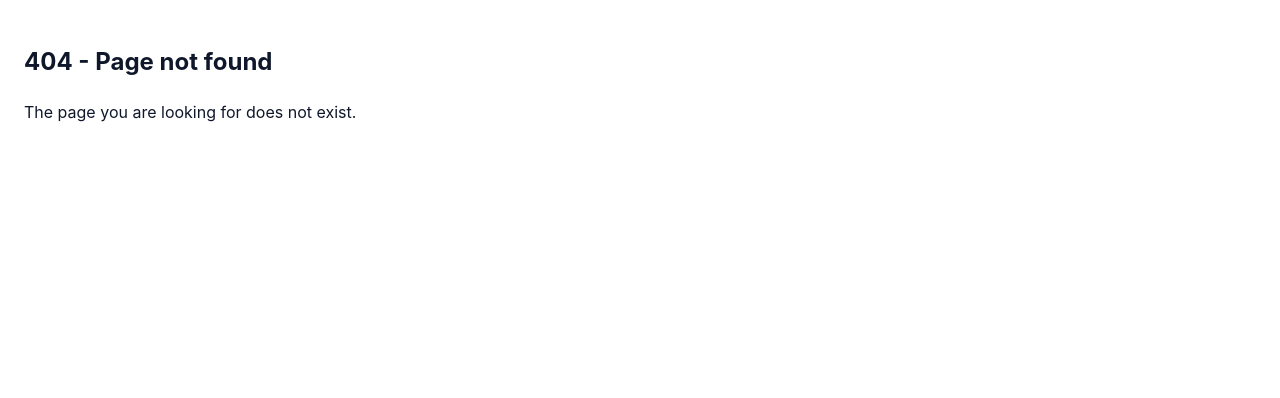
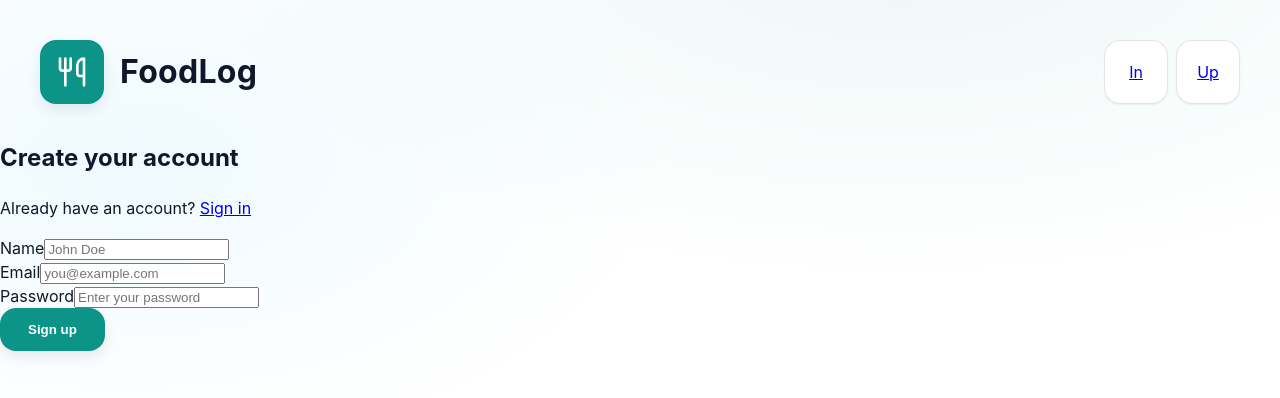
Before and after one commit to food-logteam/FoodLog, a React app in the folder frontend/: page /auth/signup in a window 1280 px wide. Before the commit this address had no page. Shown: the top 398 px of the page. Built offline with nearby package versions, Linux system fonts and the light colour scheme; no server answers; the HTML template or start-up script is replaced by a standard one; what @radix-ui/themes would draw is missing.

Commit message:
changes fronend sign in sign up

```diff
--- a/frontend/src/App.jsx
+++ b/frontend/src/App.jsx
@@ -7,6 +7,8 @@ import 'react-toastify/dist/ReactToastify.css';
 
 import Home from './pages/Home.jsx';
 import NotFound from './pages/NotFound.jsx';
+import SignIn from './pages/SignIn.jsx';
+import SignUp from './pages/SignUp.jsx';
 
 export default function App() {
   return (
@@ -14,6 +16,8 @@ export default function App() {
       <Router>
         <Routes>
           <Route path="/" element={<Home />} />
+          <Route path="/auth/signin" element={<SignIn />} />
+          <Route path="/auth/signup" element={<SignUp />} />
           <Route path="*" element={<NotFound />} />
         </Routes>
       </Router>
--- /dev/null
+++ b/frontend/src/components/AuthForm.jsx
@@ -0,0 +1,79 @@
+// NOTE: no diacritics in comments
+import { useState } from 'react';
+import { useNavigate, Link } from 'react-router-dom';
+import { login, register } from '../lib/api.js';
+
+export default function AuthForm({ mode = 'signin' }) {
+  const isSignup = mode === 'signup';
+  const [form, setForm] = useState({ name: '', email: '', password: '' });
+  const [err, setErr] = useState('');
+  const [loading, setLoading] = useState(false);
+  const navigate = useNavigate();
+
+  function onChange(e) {
+    setForm(prev => ({ ...prev, [e.target.name]: e.target.value }));
+  }
+
+  function validate() {
+    if (isSignup && form.name.trim().length < 2) return 'Please enter your name.';
+    if (!/\S+@\S+\.\S+/.test(form.email)) return 'Please enter a valid email.';
+    if (form.password.length < 6) return 'Password must be at least 6 characters.';
+    return '';
+  }
+
+  async function onSubmit(e) {
+    e.preventDefault();
+    const v = validate();
+    if (v) { setErr(v); return; }
+    setErr('');
+    setLoading(true);
+    try {
+      if (isSignup) await register({ name: form.name.trim(), email: form.email.trim(), password: form.password });
+      else await login({ email: form.email.trim(), password: form.password });
+      navigate('/');
+    } catch (error) {
+      setErr(error.message || 'Authentication failed');
+    } finally {
+      setLoading(false);
+    }
+  }
+
+  return (
+    <div className="auth">
+      <div className="auth-card">
+        <h2 className="auth-title">{isSignup ? 'Create your account' : 'Welcome back'}</h2>
+        <p className="auth-sub">
+          {isSignup ? 'Already have an account? ' : "Do not have an account? "}
+          <Link to={isSignup ? '/auth/signin' : '/auth/signup'} className="auth-link">
+            {isSignup ? 'Sign in' : 'Create one'}
+          </Link>
+        </p>
+
+        <form onSubmit={onSubmit} noValidate>
+          {isSignup && (
+            <div className="field">
+              <label htmlFor="name">Name</label>
+              <input id="name" name="name" type="text" value={form.name} onChange={onChange} placeholder="John Doe" />
+            </div>
+          )}
+
+          <div className="field">
+            <label htmlFor="email">Email</label>
+            <input id="email" name="email" type="email" value={form.email} onChange={onChange} placeholder="you@example.com" />
+          </div>
+
+          <div className="field">
+            <label htmlFor="password">Password</label>
+            <input id="password" name="password" type="password" value={form.password} onChange={onChange} placeholder="Enter your password" />
+          </div>
+
+          {err && <div className="form-error">{err}</div>}
+
+          <button className="btn btn-primary auth-btn" disabled={loading}>
+            {loading ? 'Please wait...' : (isSignup ? 'Sign up' : 'Sign in')}
+          </button>
+        </form>
+      </div>
+    </div>
+  );
+}
--- a/frontend/src/components/Header.jsx
+++ b/frontend/src/components/Header.jsx
@@ -1,20 +1,34 @@
 // NOTE: no diacritics in comments
 import { Utensils, User } from 'lucide-react';
+import { Link, useNavigate } from 'react-router-dom';
+import { getCurrentUser, logout } from '../lib/api.js';
 
 export default function Header() {
+  const user = getCurrentUser();
+  const navigate = useNavigate();
+
   return (
     <header className="header">
       <div className="container header-row">
         <div className="brand">
-          <div className="brand-badge">
-            <Utensils />
-          </div>
+          <div className="brand-badge"><Utensils /></div>
           <span className="brand-name">FoodLog</span>
         </div>
 
-        <button className="icon-btn profile" aria-label="Profile" onClick={()=>console.log('profile')}>
-          <User />
-        </button>
+        {!user ? (
+          <div className="profile" style={{ display:'flex', gap: '8px' }}>
+            <Link to="/auth/signin" className="icon-btn" title="Sign in">In</Link>
+            <Link to="/auth/signup" className="icon-btn" title="Sign up">Up</Link>
+          </div>
+        ) : (
+          <button
+            className="icon-btn profile"
+            title="Logout"
+            onClick={() => { logout(); navigate(0); }}
+          >
+            <User />
+          </button>
+        )}
       </div>
     </header>
   );
--- /dev/null
+++ b/frontend/src/lib/api.js
@@ -0,0 +1,42 @@
+// NOTE: no diacritics in comments
+const API = import.meta.env.VITE_API_URL || 'http://localhost:4000';
+
+export async function register({ name, email, password }) {
+  const res = await fetch(`${API}/auth/register`, {
+    method: 'POST',
+    headers: { 'Content-Type': 'application/json' },
+    body: JSON.stringify({ name, email, password }),
+  });
+  const data = await res.json().catch(() => ({}));
+  if (!res.ok) throw new Error(data?.error || 'Register failed');
+  localStorage.setItem('token', data.token);
+  localStorage.setItem('user', JSON.stringify({ id: data.id, name: data.name, email: data.email }));
+  return data;
+}
+
+export async function login({ email, password }) {
+  const res = await fetch(`${API}/auth/login`, {
+    method: 'POST',
+    headers: { 'Content-Type': 'application/json' },
+    body: JSON.stringify({ email, password }),
+  });
+  const data = await res.json().catch(() => ({}));
+  if (!res.ok) throw new Error(data?.error || 'Login failed');
+  localStorage.setItem('token', data.token);
+  localStorage.setItem('user', JSON.stringify({ id: data.id, name: data.name, email: data.email }));
+  return data;
+}
+
+export function logout() {
+  localStorage.removeItem('token');
+  localStorage.removeItem('user');
+}
+
+export function getToken() {
+  return localStorage.getItem('token') || '';
+}
+
+export function getCurrentUser() {
+  const raw = localStorage.getItem('user');
+  try { return raw ? JSON.parse(raw) : null; } catch { return null; }
+}
--- /dev/null
+++ b/frontend/src/pages/SignIn.jsx
@@ -0,0 +1,14 @@
+// NOTE: no diacritics in comments
+import Header from '../components/Header.jsx';
+import AuthForm from '../components/AuthForm.jsx';
+
+export default function SignIn() {
+  return (
+    <div className="bg-page" style={{ minHeight: '100vh', display: 'flex', flexDirection: 'column' }}>
+      <Header />
+      <div className="auth-wrap">
+        <AuthForm mode="signin" />
+      </div>
+    </div>
+  );
+}
--- /dev/null
+++ b/frontend/src/pages/SignUp.jsx
@@ -0,0 +1,14 @@
+// NOTE: no diacritics in comments
+import Header from '../components/Header.jsx';
+import AuthForm from '../components/AuthForm.jsx';
+
+export default function SignUp() {
+  return (
+    <div className="bg-page" style={{ minHeight: '100vh', display: 'flex', flexDirection: 'column' }}>
+      <Header />
+      <div className="auth-wrap">
+        <AuthForm mode="signup" />
+      </div>
+    </div>
+  );
+}
```
